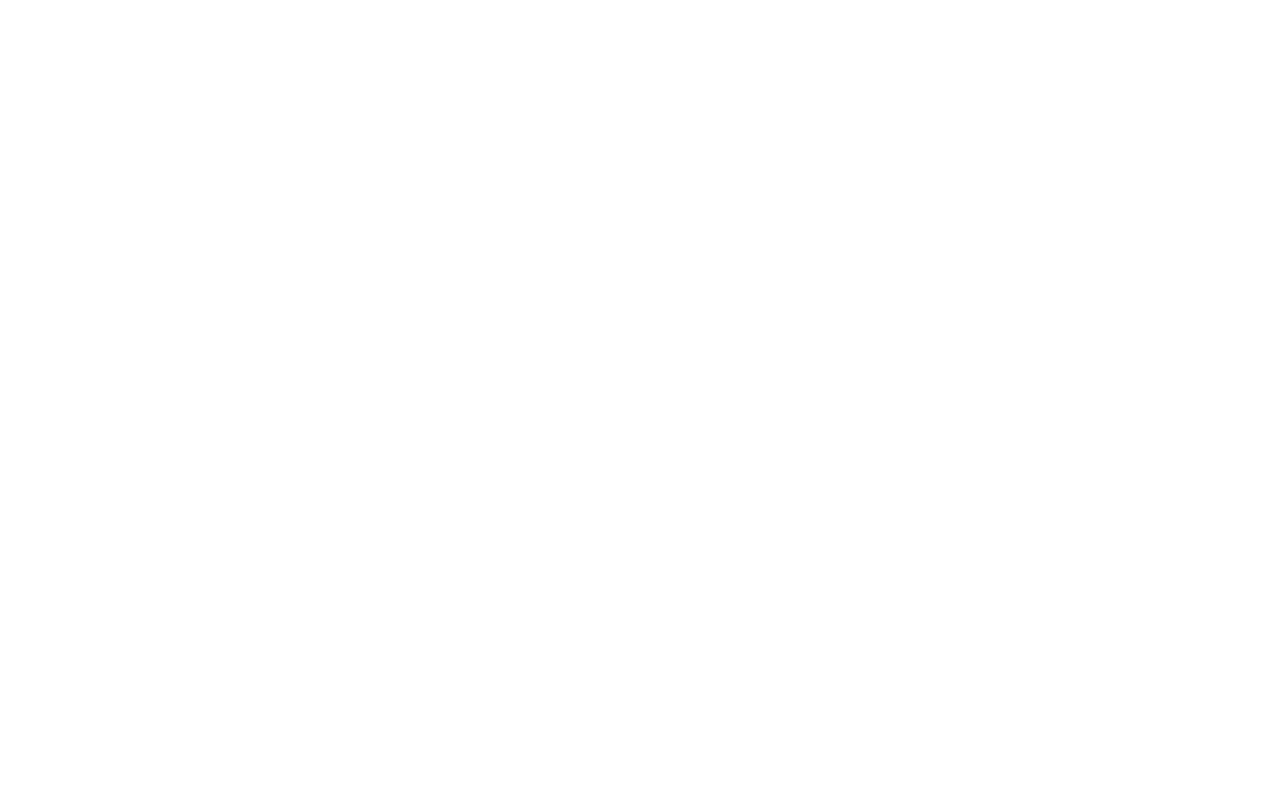
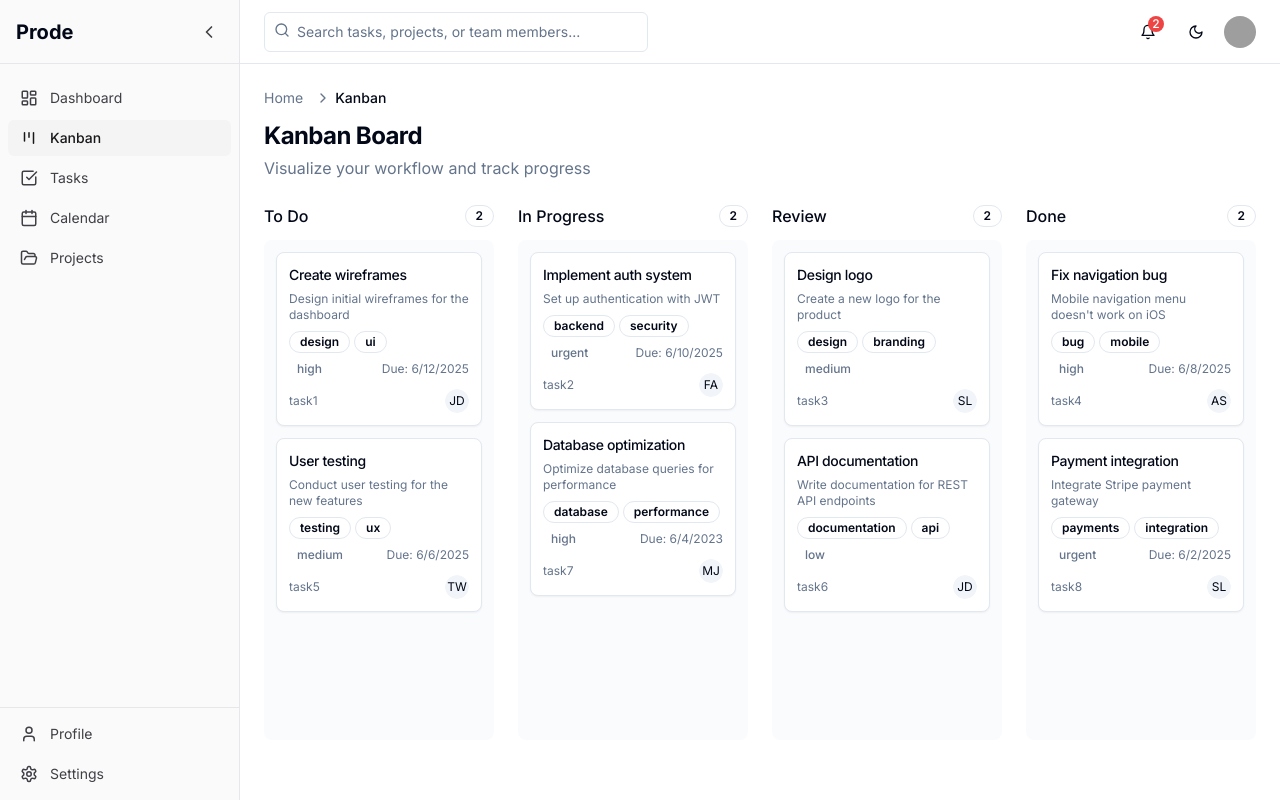
Before and after one commit to farzadasgari/ProdeXa, a React (Vite) app: page /kanban in a window 1280 px wide. Before the commit this address had no page. Built offline with nearby package versions, Linux system fonts and the light colour scheme; grey boxes are pictures that could not be loaded.

Commit message:
add kanban router and sidebar link

```diff
--- a/src/App.tsx
+++ b/src/App.tsx
@@ -9,6 +9,7 @@
 import Tasks from "./pages/Tasks";
 import Calendar from "./pages/Calendar";
 import Projects from "./pages/Projects";
+import Kanban from "./pages/Kanban";
 
 
 const queryClient = new QueryClient();
@@ -54,6 +55,14 @@
                                 </MainLayout>
                             }
                         />
+                        <Route
+                            path="/kanban"
+                            element={
+                                <MainLayout>
+                                    <Kanban/>
+                                </MainLayout>
+                            }
+                        />
                     </Routes>
                 </BrowserRouter>
             </TooltipProvider>
--- a/src/components/layout/SideBar.tsx
+++ b/src/components/layout/SideBar.tsx
@@ -9,7 +9,8 @@
     ChevronRight,
     FolderOpen,
     User,
-    Settings
+    Settings,
+    Kanban,
 } from "lucide-react";
 
 interface NavItemProps {
@@ -74,6 +75,7 @@
 
                 <nav className="flex-1 px-2 py-4 space-y-1">
                     <NavItem icon={LayoutDashboard} label="Dashboard" to="/" collapsed={collapsed}/>
+                    <NavItem icon={Kanban} label="Kanban" to="/kanban" collapsed={collapsed}/>
                     <NavItem icon={CheckSquare} label="Tasks" to="/tasks" collapsed={collapsed}/>
                     <NavItem icon={Calendar} label="Calendar" to="/calendar" collapsed={collapsed}/>
                     <NavItem icon={FolderOpen} label="Projects" to="/projects" collapsed={collapsed}/>
```
